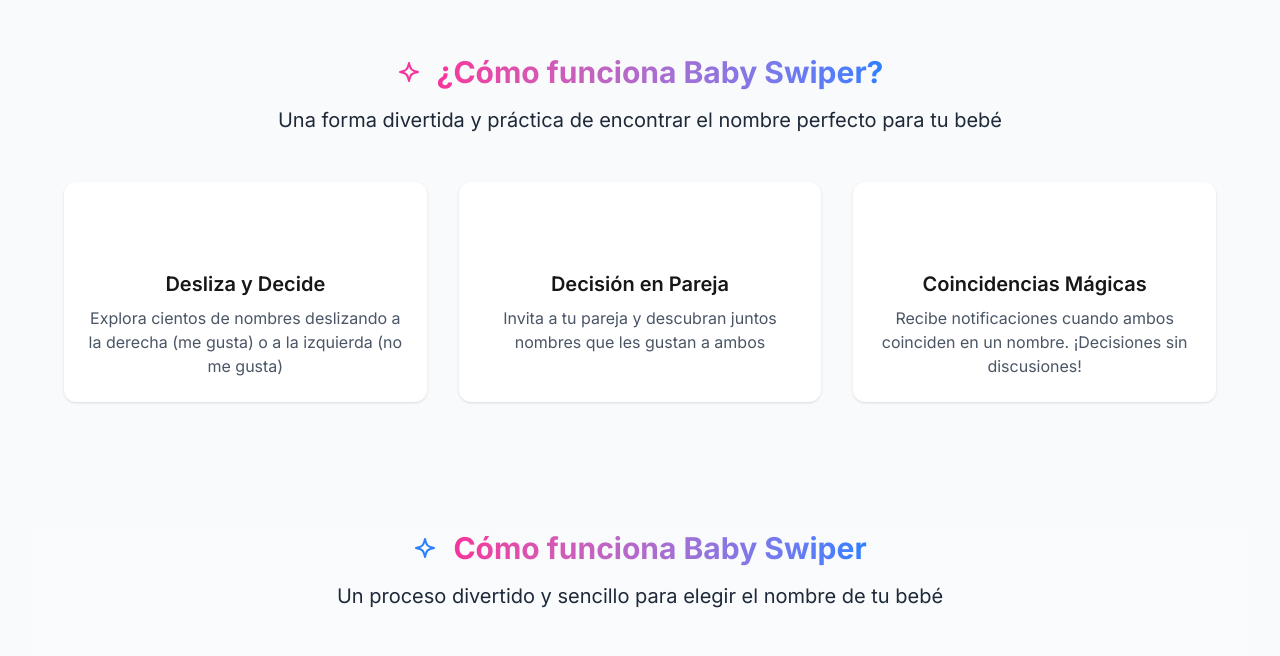
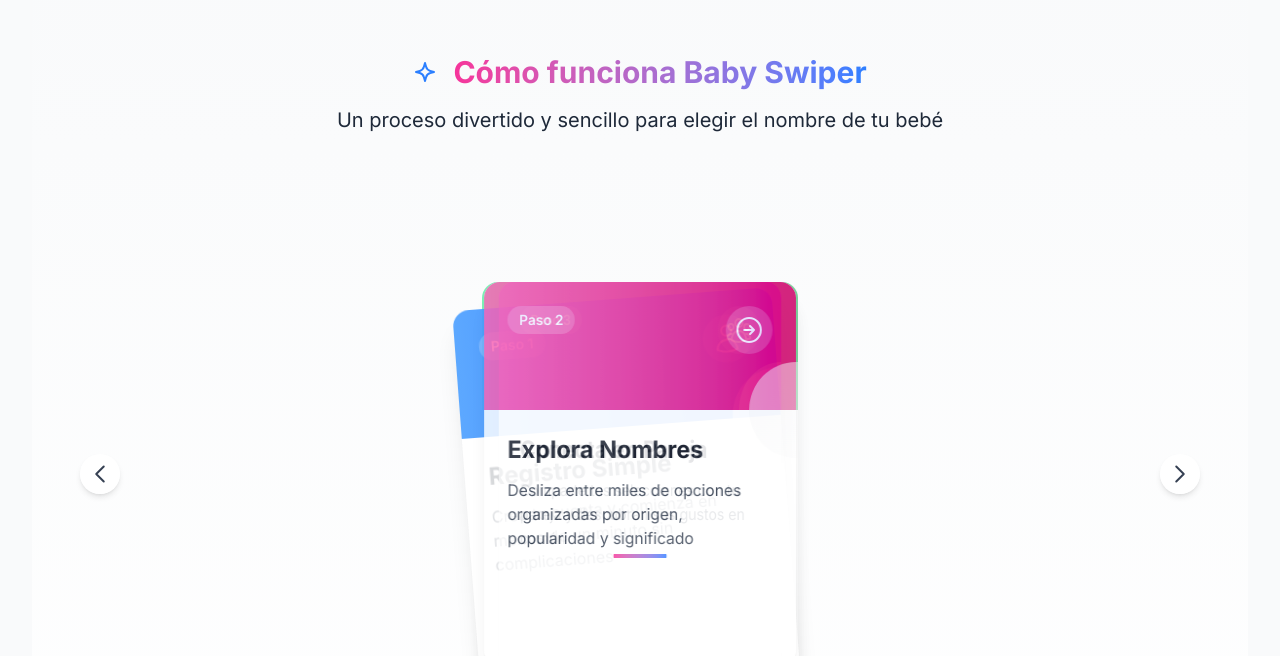
Before and after one commit to alandaitch/baby-tinder, a Next.js app: page / in a window 1280 px wide. Shown: the part 784-1440 px from the top of the page. Built offline with nearby package versions, Linux system fonts and the light colour scheme.

Commit message:
eliminada features section y nuevo how it works de landing

```diff
--- a/components/landing/FeaturesSection.tsx
+++ /dev/null
@@ -1,64 +0,0 @@
-'use client';
-
-import FeatureCard from './FeatureCard';
-
-export default function FeaturesSection() {
-  const features = [
-    {
-      icon: (
-        <svg xmlns="http://www.w3.org/2000/svg" fill="none" viewBox="0 0 24 24" strokeWidth={1.5} stroke="currentColor" className="w-12 h-12">
-          <path strokeLinecap="round" strokeLinejoin="round" d="M6.633 10.75c.806 0 1.533-.446 2.031-1.08a9.041 9.041 0 0 1 2.861-2.4c.723-.384 1.35-.956 1.653-1.715a4.498 4.498 0 0 0 .322-1.672V2.75a.75.75 0 0 1 .75-.75 2.25 2.25 0 0 1 2.25 2.25c0 1.152-.26 2.243-.723 3.218-.266.558.107 1.282.725 1.282m0 0h3.126c1.026 0 1.945.694 2.054 1.715.045.422.068.85.068 1.285a11.95 11.95 0 0 1-2.649 7.521c-.388.482-.987.729-1.605.729H13.48c-.483 0-.964-.078-1.423-.23l-3.114-1.04a4.501 4.501 0 0 0-1.423-.23H5.904m10.598-9.75H14.25M5.904 18.5c.083.205.173.405.27.602.197.4-.078.898-.523.898h-.908c-.889 0-1.713-.518-1.972-1.368a12 12 0 0 1-.521-3.507c0-1.553.295-3.036.831-4.398C3.387 9.953 4.167 9.5 5 9.5h1.053c.472 0 .745.556.5.96a8.958 8.958 0 0 0-1.302 4.665c0 1.194.232 2.333.654 3.375Z" />
-        </svg>
-      ),
-      title: 'Desliza y Decide',
-      description: 'Explora cientos de nombres deslizando a la derecha (me gusta) o a la izquierda (no me gusta)'
-    },
-    {
-      icon: (
-        <svg xmlns="http://www.w3.org/2000/svg" fill="none" viewBox="0 0 24 24" strokeWidth={1.5} stroke="currentColor" className="w-12 h-12">
-          <path strokeLinecap="round" strokeLinejoin="round" d="M15 19.128a9.38 9.38 0 0 0 2.625.372 9.337 9.337 0 0 0 4.121-.952 4.125 4.125 0 0 0-7.533-2.493M15 19.128v-.003c0-1.113-.285-2.16-.786-3.07M15 19.128v.106A12.318 12.318 0 0 1 8.624 21c-2.331 0-4.512-.645-6.374-1.766l-.001-.109a6.375 6.375 0 0 1 11.964-3.07M12 6.375a3.375 3.375 0 1 1-6.75 0 3.375 3.375 0 0 1 6.75 0Zm8.25 2.25a2.625 2.625 0 1 1-5.25 0 2.625 2.625 0 0 1 5.25 0Z" />
-        </svg>
-      ),
-      title: 'Decisión en Pareja',
-      description: 'Invita a tu pareja y descubran juntos nombres que les gustan a ambos'
-    },
-    {
-      icon: (
-        <svg xmlns="http://www.w3.org/2000/svg" fill="none" viewBox="0 0 24 24" strokeWidth={1.5} stroke="currentColor" className="w-12 h-12">
-          <path strokeLinecap="round" strokeLinejoin="round" d="M21 8.25c0-2.485-2.099-4.5-4.688-4.5-1.935 0-3.597 1.126-4.312 2.733-.715-1.607-2.377-2.733-4.313-2.733C5.1 3.75 3 5.765 3 8.25c0 7.22 9 12 9 12s9-4.78 9-12Z" />
-        </svg>
-      ),
-      title: 'Coincidencias Mágicas',
-      description: 'Recibe notificaciones cuando ambos coinciden en un nombre. ¡Decisiones sin discusiones!'
-    }
-  ];
-
-  return (
-    <section className="py-16 bg-gray-50">
-      <div className="container mx-auto px-4 sm:px-6 lg:px-8">
-        <div className="text-center mb-12">
-          <div className="inline-flex items-center justify-center mb-4">
-            <svg xmlns="http://www.w3.org/2000/svg" fill="none" viewBox="0 0 24 24" strokeWidth={1.5} stroke="currentColor" className="w-8 h-8 text-pink-500 mr-2">
-              <path strokeLinecap="round" strokeLinejoin="round" d="M9.813 15.904 9 18.75l-.813-2.846a4.5 4.5 0 0 0-3.09-3.09L2.25 12l2.846-.813a4.5 4.5 0 0 0 3.09-3.09L9 5.25l.813 2.846a4.5 4.5 0 0 0 3.09 3.09L15.75 12l-2.846.813a4.5 4.5 0 0 0-3.09 3.09Z" />
-            </svg>
-            <h2 className="text-3xl font-bold bg-gradient-to-r from-pink-500 to-blue-500 bg-clip-text text-transparent">¿Cómo funciona Baby Swiper?</h2>
-          </div>
-          <p className="text-xl text-gray-800 max-w-3xl mx-auto">
-            Una forma divertida y práctica de encontrar el nombre perfecto para tu bebé
-          </p>
-        </div>
-
-        <div className="grid grid-cols-1 md:grid-cols-3 gap-8">
-          {features.map((feature) => (
-            <FeatureCard
-              key={feature.title}
-              icon={feature.icon}
-              title={feature.title}
-              description={feature.description}
-            />
-          ))}
-        </div>
-      </div>
-    </section>
-  );
-}
--- a/components/landing/LandingPage.tsx
+++ b/components/landing/LandingPage.tsx
@@ -1,7 +1,6 @@
 'use client';
 
 import HeroSection from './HeroSection';
-import FeaturesSection from './FeaturesSection';
 import TestimonialsSection from './TestimonialsSection';
 import HowItWorksSection from './HowItWorksSection';
 import StatsSection from './StatsSection';
@@ -11,7 +10,6 @@
   return (
     <div className="landing-page">
       <HeroSection />
-      <FeaturesSection />
       <HowItWorksSection />
       <TestimonialsSection />
       <StatsSection />
```
